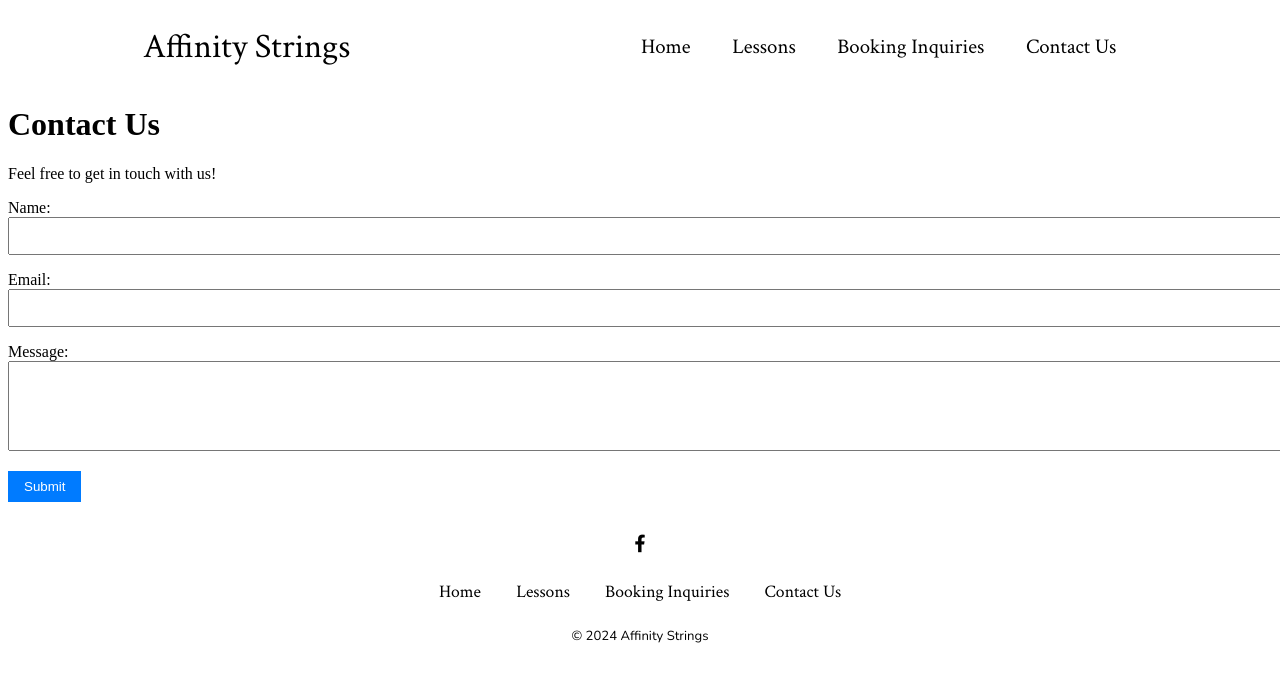
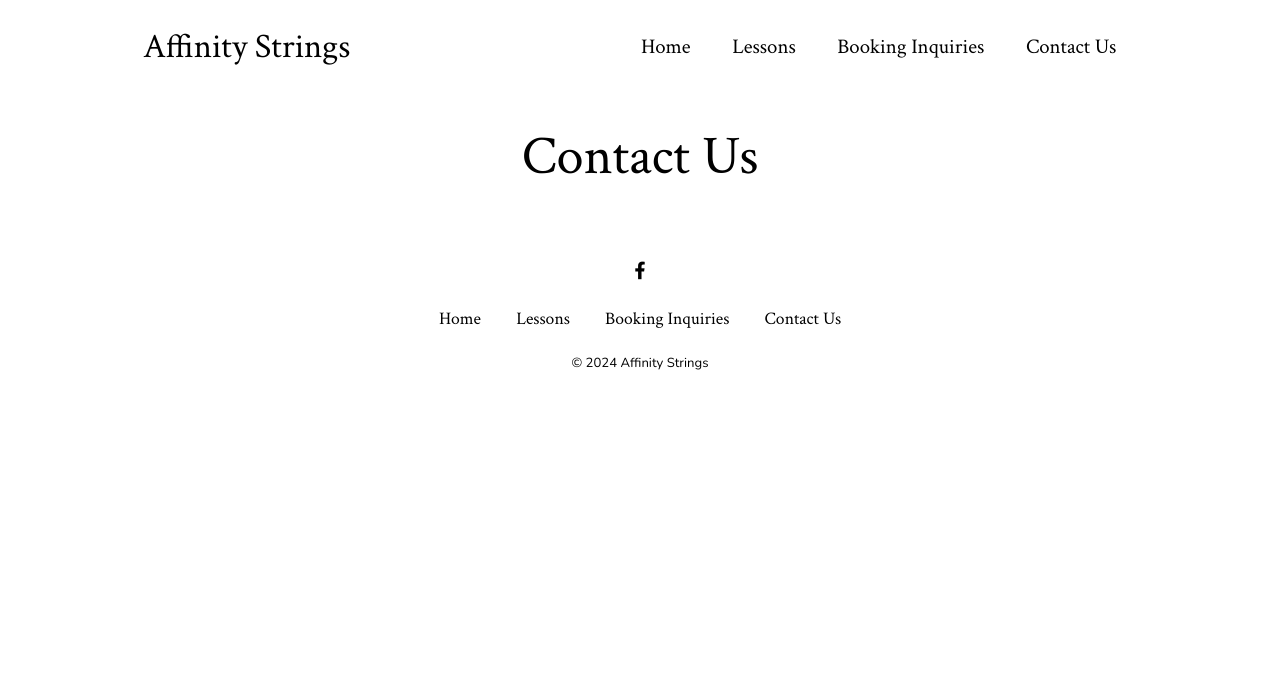
Before and after one commit to lucasamagno/affinitystrings, a Vue app: page /contact-us in a window 1280 px wide. Shown: the top 682 px of the page. Built offline with nearby package versions, Linux system fonts and the light colour scheme.

Commit message:
adjusting base layout for pages

```diff
--- a/src/App.vue
+++ b/src/App.vue
@@ -12,5 +12,12 @@ import AppFooter from './components/AppFooter.vue';
 </script>
 
 <style>
-/* Global styles or App-specific styles can go here */
+h1 {
+  font-size: 3.4rem;
+  font-family: "Crimson Text", "serif";
+  font-weight: normal;
+  text-align: center;
+}
+
+
 </style>
--- a/src/views/BookingPage.vue
+++ b/src/views/BookingPage.vue
@@ -1,45 +1,11 @@
 <template>
-    <div>
-      <h1>Booking Page</h1>
-      <p>Welcome to the Booking Page</p>
-      <form @submit.prevent="submitBooking">
-        <label for="name">Name:</label>
-        <input type="text" id="name" v-model="booking.name" required>
-        <label for="email">Email:</label>
-        <input type="email" id="email" v-model="booking.email" required>
-        <label for="lesson">Select Lesson:</label>
-        <select id="lesson" v-model="booking.lesson" required>
-          <option disabled value="">Please select one</option>
-          <option v-for="lesson in lessons" :key="lesson.id" :value="lesson.id">{{ lesson.title }}</option>
-        </select>
-        <button type="submit">Book Lesson</button>
-      </form>
-    </div>
-  </template>
+  <div>
+    <h1>Booking Inquiries</h1>
+  </div>
+</template>
 
-  <script>
-  export default {
-    data() {
-      return {
-        booking: {
-          name: '',
-          email: '',
-          lesson: null
-        },
-        lessons: [
-          { id: 1, title: 'Introduction to Vue.js' },
-          { id: 2, title: 'Components in Vue.js' },
-          { id: 3, title: 'Routing with Vue Router' },
-        ]
-      };
-    },
-    methods: {
-      submitBooking() {
-        console.log('Booking submitted:', this.booking);
-      }
-    }
-  }
-  </script>
+<script setup>
+</script>
 
-  <style>
-  </style>
+<style scoped>
+</style>
--- a/src/views/ContactPage.vue
+++ b/src/views/ContactPage.vue
@@ -1,67 +1,11 @@
 <template>
   <div>
     <h1>Contact Us</h1>
-      <p>Feel free to get in touch with us!</p>
-      <form @submit.prevent="submitForm">
-        <div class="form-group">
-          <label for="name">Name:</label>
-          <input type="text" id="name" v-model="formData.name" required>
-        </div>
-        <div class="form-group">
-          <label for="email">Email:</label>
-          <input type="email" id="email" v-model="formData.email" required>
-        </div>
-        <div class="form-group">
-          <label for="message">Message:</label>
-          <textarea id="message" rows="4" v-model="formData.message" required></textarea>
-        </div>
-        <button type="submit">Submit</button>
-      </form>
   </div>
 </template>
 
-  <script>
-  export default {
-    data() {
-      return {
-        formData: {
-          name: '',
-          email: '',
-          message: ''
-        }
-      };
-    },
-    methods: {
-      submitForm() {
-        console.log('Form submitted:', this.formData);
-      }
-    }
-  }
+<script setup>
 </script>
 
 <style scoped>
-  .form-group {
-    margin-bottom: 1rem;
-  }
-  label {
-    display: block;
-  }
-  input, textarea {
-    width: 100%;
-    padding: 0.5rem;
-    font-size: 1rem;
-  }
-  textarea {
-    resize: vertical;
-  }
-  button {
-    padding: 0.5rem 1rem;
-    background-color: #007bff;
-    color: #fff;
-    border: none;
-    cursor: pointer;
-  }
-  button:hover {
-    background-color: #0056b3;
-  }
 </style>
--- a/src/views/HomePage.vue
+++ b/src/views/HomePage.vue
@@ -1,13 +1,11 @@
 <template>
   <div>
-      <h1>Home Page</h1>
-      <p>Welcome to the Home Page</p>
+    <h1>Welcome to Affinity Strings</h1>
   </div>
 </template>
 
 <script setup>
-
 </script>
 
-  <style>
+<style scoped>
 </style>
--- a/src/views/LessonsPage.vue
+++ b/src/views/LessonsPage.vue
@@ -1,29 +1,11 @@
-<!-- src/views/Lessons.vue -->
 <template>
-    <div>
-      <h1>Lessons Page</h1>
-      <p>Welcome to the Lessons Page</p>
-      <ul>
-        <li v-for="lesson in lessons" :key="lesson.id">
-          {{ lesson.title }}
-        </li>
-      </ul>
-    </div>
-  </template>
+  <div>
+    <h1>Lessons</h1>
+  </div>
+</template>
 
-  <script>
-  export default {
-    data() {
-      return {
-        lessons: [
-          { id: 1, title: 'Introduction to Vue.js' },
-          { id: 2, title: 'Components in Vue.js' },
-          { id: 3, title: 'Routing with Vue Router' },
-        ]
-      };
-    }
-  }
-  </script>
+<script setup>
+</script>
 
-  <style>
-  </style>
+<style scoped>
+</style>
```
Lines whose indentation alone changed are shown as unchanged.
